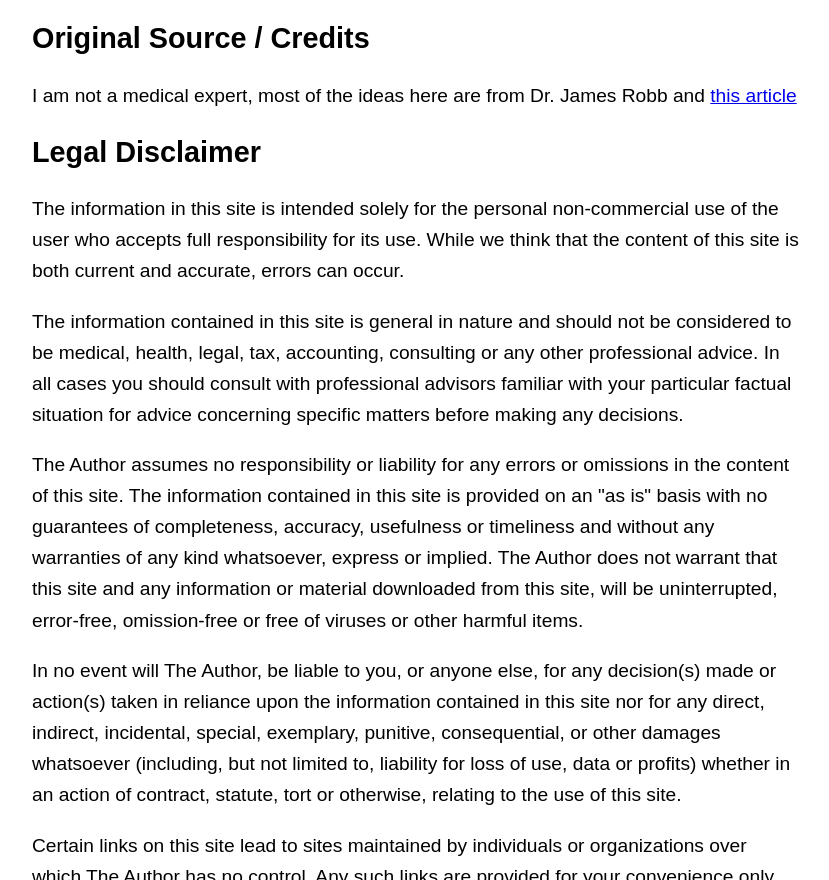
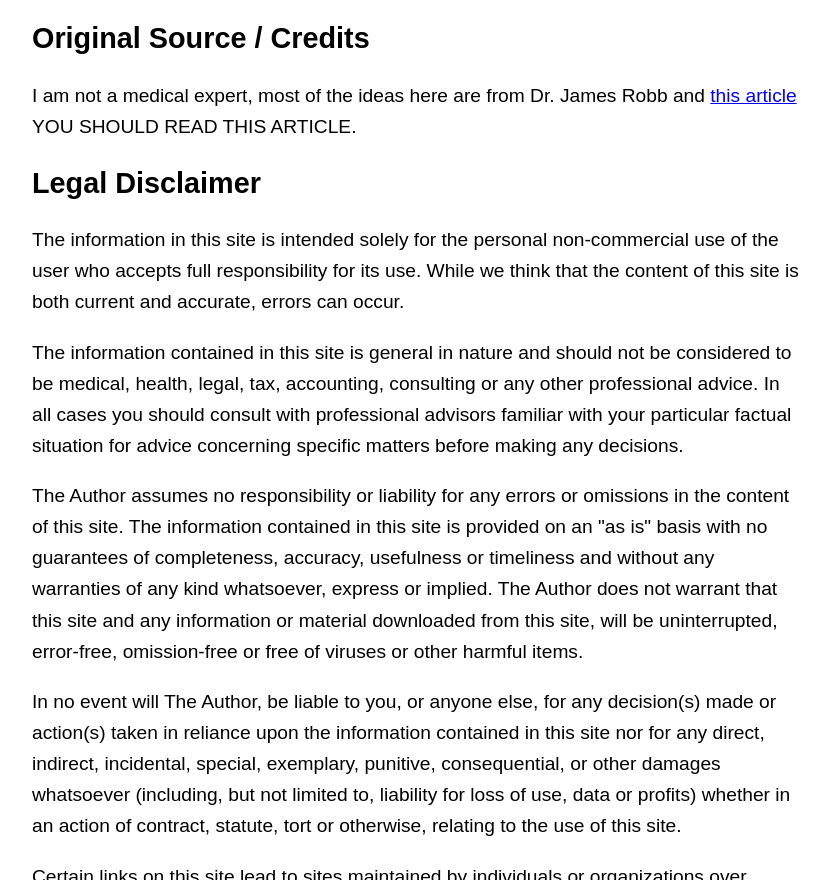
Before and after one commit to cameron-elliott/staysafe, a plain HTML site: page index.html in a window 1280 px wide. Shown: the part 1720-2600 px from the top of the page, without its empty margins (224-1053 px from the left). Drawn offline with Linux system fonts and the light colour scheme.

Commit message:
article note

```diff
--- a/index.html
+++ b/index.html
@@ -65,7 +65,7 @@
 <li><a href="https://www.amazon.com/dp/B07HDC8DGG">Anti-germ tool</a></li>
 </ul>
 <h2 id="original-source-credits">Original Source / Credits</h2>
-<p>I am not a medical expert, most of the ideas here are from Dr. James Robb and <a href="https://slippedisc.com/2020/03/some-expert-advice-on-coronavirus/">this article</a></p>
+<p>I am not a medical expert, most of the ideas here are from Dr. James Robb and <a href="https://slippedisc.com/2020/03/some-expert-advice-on-coronavirus/">this article</a> YOU SHOULD READ THIS ARTICLE.</p>
 <h2 id="legal-disclaimer">Legal Disclaimer</h2>
 <p>The information in this site is intended solely for the personal non-commercial use of the user who accepts full responsibility for its use.  While we think that the content of this site is both current and accurate, errors can occur.</p>
 <p>The information contained in this site is general in nature and should not be considered to be medical, health, legal, tax, accounting, consulting or any other professional advice.  In all cases you should consult with professional advisors familiar with your particular factual situation for advice concerning specific matters before making any decisions.</p>
```
